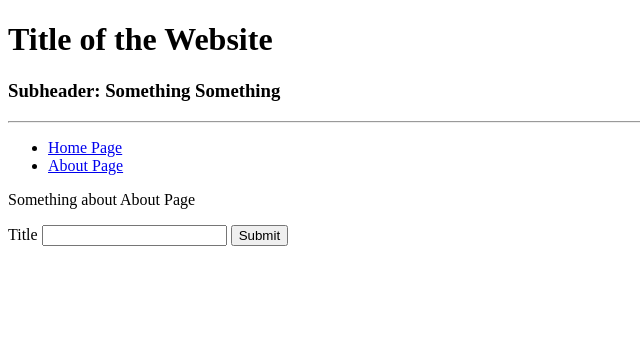
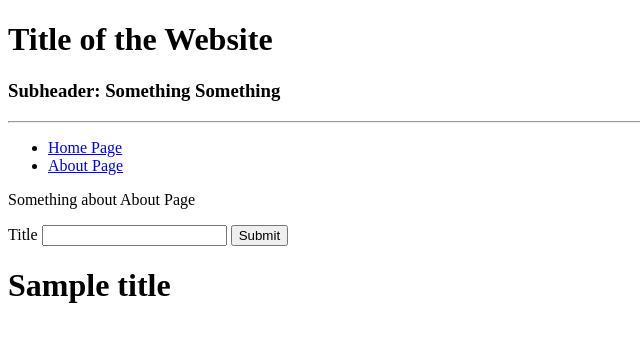
Before and after one commit to devWorldDivey/webframework_flask, a Flask app: template templates/about.html in a window 1280 px wide. Shown: the top 342 px of the page, without its empty margins (0-640 px from the left). Run offline with Flask 3, Linux system fonts and the light colour scheme; the template is opened without the code that fills it: values that come from a table or form of the project are taken from there, most other values are stand-ins (such as "Sample title", 1, 10 or a date in 2020).

Commit message:
5thApril2023_1

```diff
--- a/app.py
+++ b/app.py
@@ -1,7 +1,12 @@
-from flask import Flask,render_template,url_for
+from flask import Flask
+from flask_sqlalchemy import SQLAlchemy
+
 
 app = Flask(__name__)
 app.config["SECRET_KEY"]="qwerty12345"
+app.config["SQLALCHEMY_DATABASE_URI"]='sqlite:///data.db'
+
+db = SQLAlchemy(app)
 
 from routes import *
 
--- a/routes.py
+++ b/routes.py
@@ -7,7 +7,10 @@ import forms
 def index():
     return render_template("index.html")
 
-@app.route("/about")
+@app.route("/about",methods=["GET","POST"])
 def about():
     form = forms.AddTaskForm()
+    if form.validate_on_submit():
+        print("Submitted Title", form.title.data)
+        return render_template("about.html",form=form,title =form.title.data)
     return render_template("about.html",form=form)
--- a/templates/about.html
+++ b/templates/about.html
@@ -10,5 +10,7 @@
   {{form.submit}}
 
 </form>
-
+{% if title%}
+  <h1>{{ title }}</h1>
+{% endif%}
 {%endblock%}
```
Also changed, not shown: models.py (added, +9 -0 lines), README.md.
